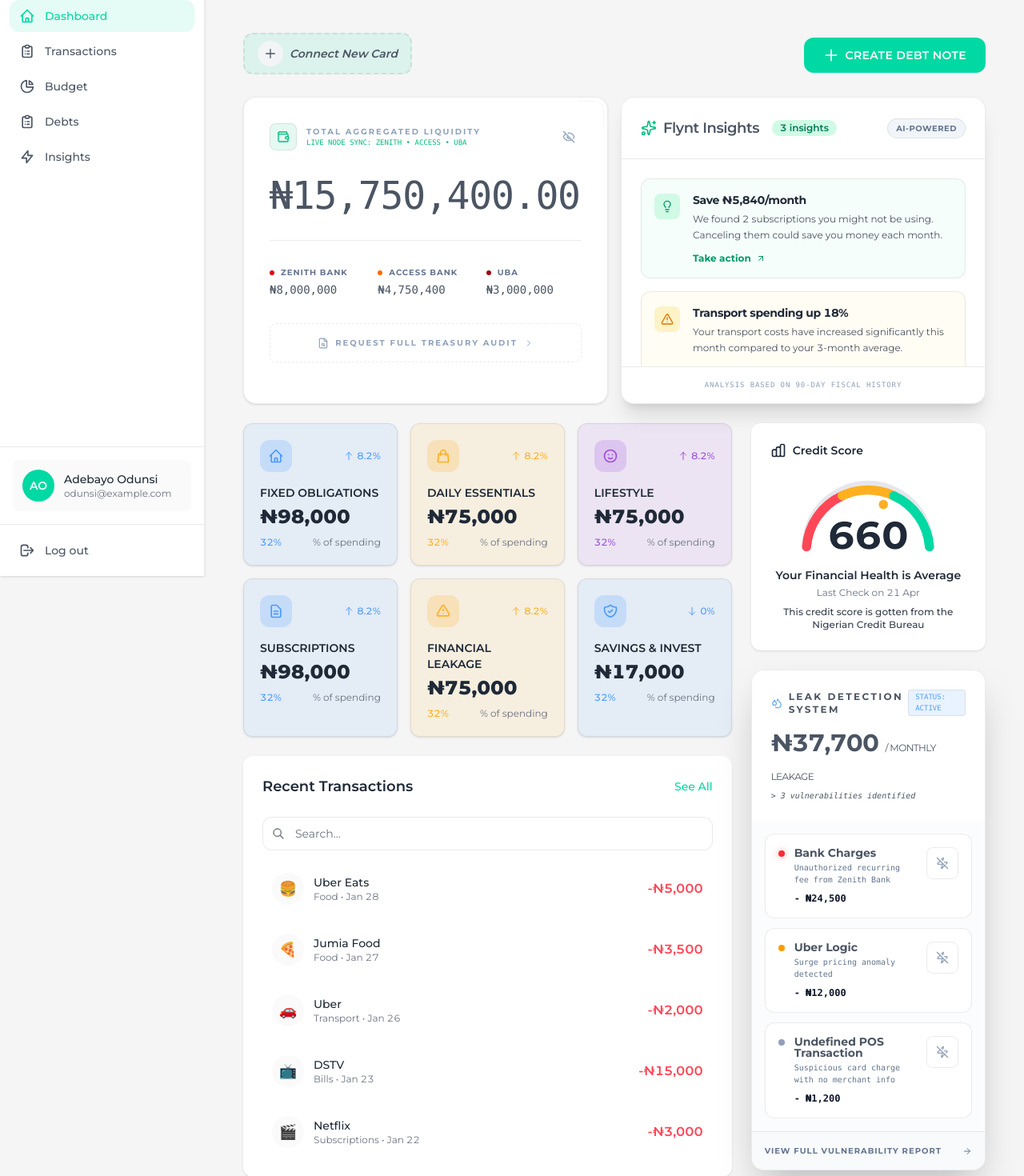
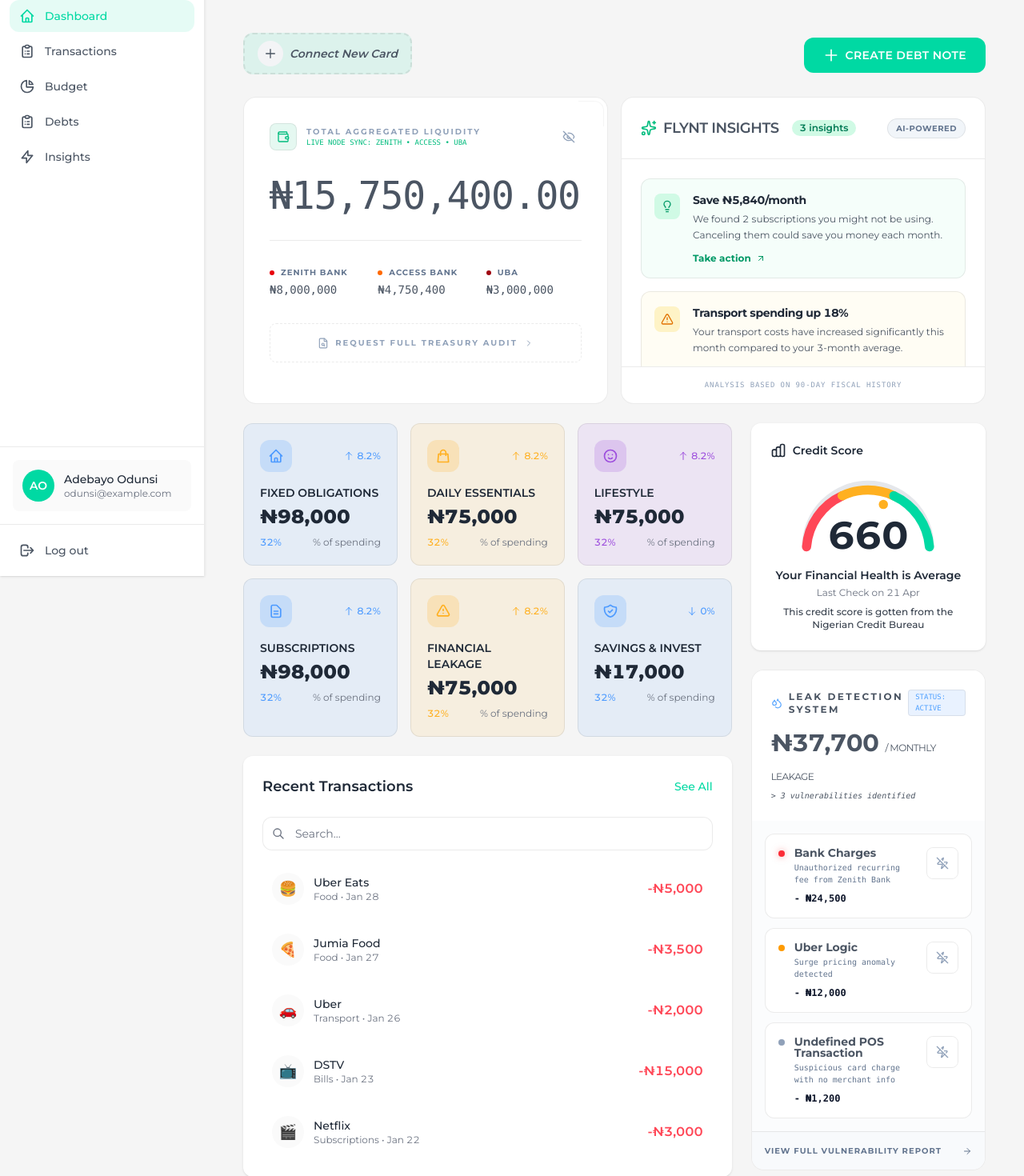
Before and after one commit to DavidWaza/Flynt, a Next.js app: page /dashboard in a window 1280 px wide. Shown: the part 80-1550 px from the top of the page at 80% size. Built offline with nearby package versions, Linux system fonts and the light colour scheme.

Commit message:
fix: capitalize header text

```diff
--- a/components/dashboard/CategoryCard.tsx
+++ b/components/dashboard/CategoryCard.tsx
@@ -74,7 +74,7 @@
       animate={{ opacity: 1, y: 0 }}
       whileHover={{ y: -6, scale: 1.02 }}
       transition={{ duration: 0.3, ease: "easeOut" }}
-      className={`rounded-xl ${styles.bg} border ${styles.border} shadow-sm p-5 cursor-pointer`}
+      className={`rounded-xl ${styles.bg} border ${styles.border} p-5 cursor-pointer`}
     >
       <div className="flex items-center justify-between mb-4">
         <motion.div
--- a/components/dashboard/FinancialLeak.tsx
+++ b/components/dashboard/FinancialLeak.tsx
@@ -59,7 +59,7 @@
   const totalLeakage = leaks.reduce((acc, curr) => acc + curr.amount, 0);
 
   return (
-    <div className="w-full overflow-hidden rounded-2xl border border-slate-200 dark:border-white/10 bg-bg-secondary dark:bg-[#0D1131] shadow-2xl">
+    <div className="w-full overflow-hidden rounded-2xl border border-slate-200 dark:border-white/10 bg-bg-secondary dark:bg-[#0D1131]">
       {/* Diagnostic Header */}
       <div className="bg-bg-secondary p-6 text-white">
         <div className="flex items-center justify-between mb-4">
--- a/components/dashboard/Insights.tsx
+++ b/components/dashboard/Insights.tsx
@@ -75,12 +75,12 @@
   };
 
   return (
-    <div className="w-full h-96 rounded-2xl border border-slate-200 dark:border-white/10 bg-bg-secondary dark:bg-[#0D1131] shadow-xl flex flex-col">
+    <div className="w-full h-96 rounded-2xl border border-slate-200 dark:border-white/10 bg-bg-secondary dark:bg-[#0D1131] flex flex-col">
       {/* Fixed Header */}
       <div className="flex items-center justify-between mb-6 p-6 border-b border-slate-100 dark:border-white/5 shrink-0">
         <div className="flex items-center gap-2">
           <Sparkles className="w-5 h-5 text-emerald-500" />
-          <h3 className="text-lg font-semibold tracking-tight text-text-secondary dark:text-white">
+          <h3 className="text-lg font-semibold tracking-tight text-text-secondary dark:text-white uppercase">
             Flynt Insights
           </h3>
           <span className="ml-2 px-2.5 py-0.5 rounded-full text-xs font-semibold bg-emerald-100 dark:bg-emerald-500/20 text-emerald-700 dark:text-emerald-400">
--- a/components/ui/LiquidityTerminal.tsx
+++ b/components/ui/LiquidityTerminal.tsx
@@ -50,7 +50,7 @@
     <motion.div
       initial={{ opacity: 0, y: 20 }}
       animate={{ opacity: 1, y: 0 }}
-      className="relative h-96 overflow-hidden rounded-2xl border border-slate-100 dark:border-white/10 dark:bg-[#0D1131] bg-bg-secondary p-8 shadow-sm"
+      className="relative h-96 overflow-hidden rounded-2xl border border-slate-100 dark:border-white/10 dark:bg-[#0D1131] bg-bg-secondary p-8"
     >
       {/* Privacy Mask Background Overlay */}
       <AnimatePresence>
```
